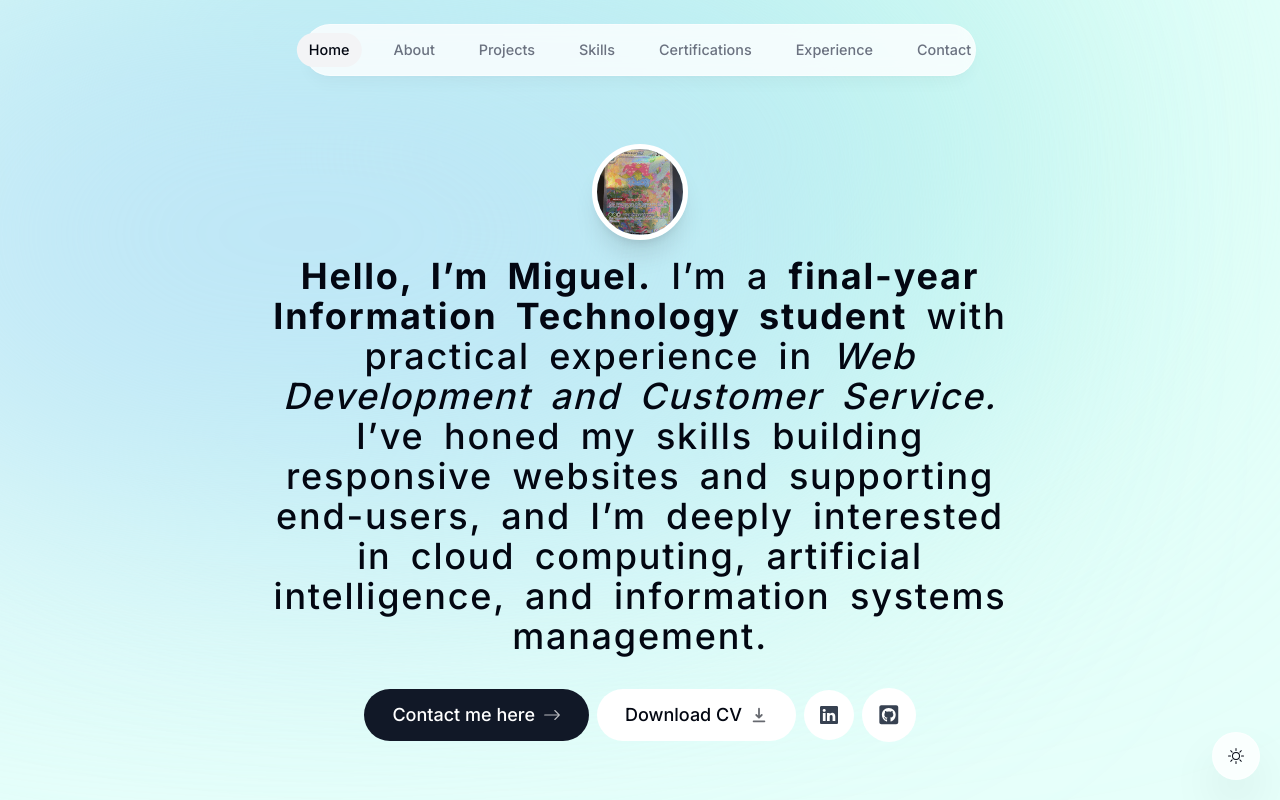
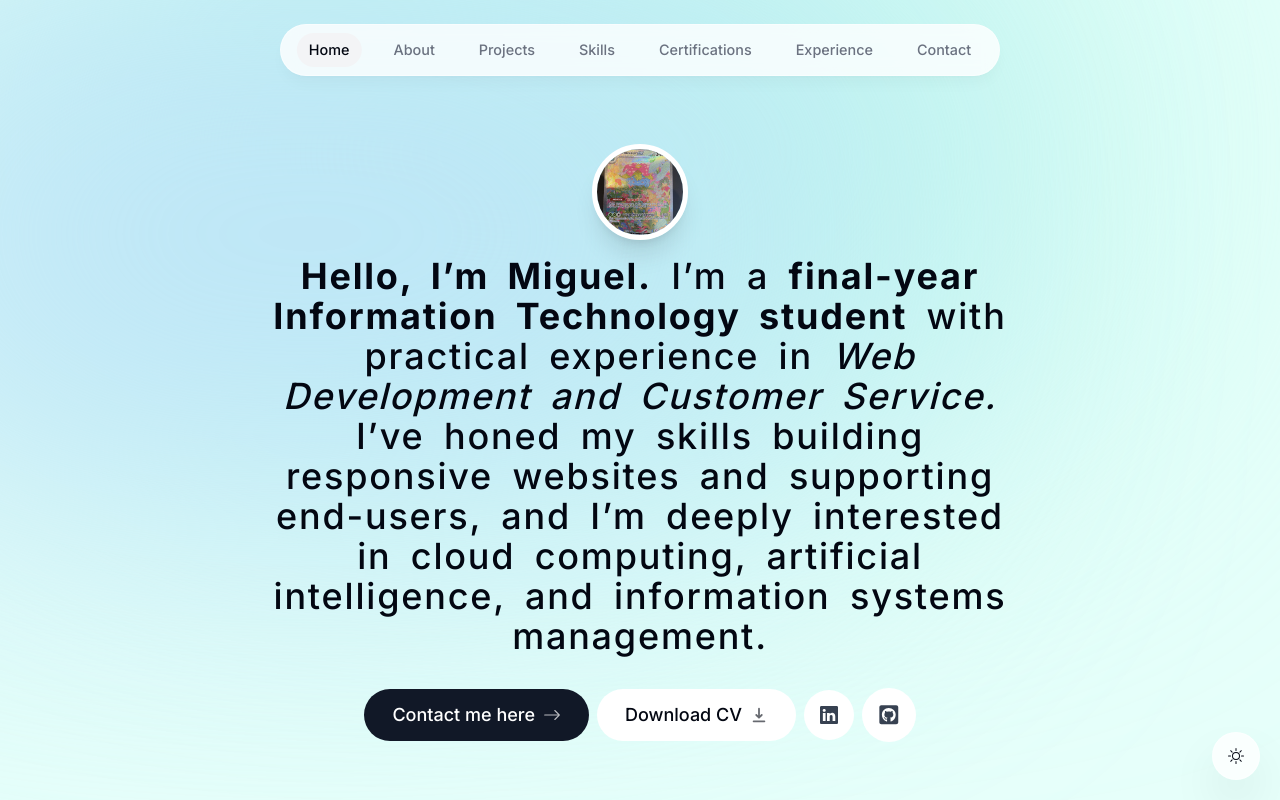
Before and after one commit to Miguell390/my-portfolio-website, a Next.js app: page / in a window 1280 px wide. Shown: the top 800 px of the page. Built offline with nearby package versions, Linux system fonts and the light colour scheme; no server answers.

Commit message:
Layout change to fit header size

```diff
--- a/components/header.tsx
+++ b/components/header.tsx
@@ -16,13 +16,14 @@
     return (
         <header className="z-[999] relative">
             <motion.div
-                className="fixed top-0 left-1/2 h-[4.5rem] w-full rounded-none border border-white border-opacity-40 bg-white bg-opacity-80 shadow-lg shadow-black/[0.03] backdrop-blur-[0.5rem] sm:top-6 sm:h-[3.25rem] sm:w-[42rem] sm:rounded-full dark:bg-gray-950 dark:border-black/40 dark:bg-opacity-75"
+                className="fixed top-0 left-1/2 h-[4.5rem] w-full rounded-none border border-white border-opacity-40 bg-white bg-opacity-80 shadow-lg shadow-black/[0.03] backdrop-blur-[0.5rem] sm:top-6 sm:h-[3.25rem] sm:w-[45rem] sm:rounded-full dark:bg-gray-950 dark:border-black/40 dark:bg-opacity-75"
                 initial={{ y: -100, x: "-50%", opacity: 0 }}
                 animate={{ y: 0, x: "-50%", opacity: 1 }}
             ></motion.div>
 
             <nav className="flex fixed top-[0.15rem] left-1/2 h-12 -translate-x-1/2 py-2 sm:top-[1.7rem] sm:h-[initial] sm:py-0">
-                <ul className="flex w-[22rem] flex-wrap items-center justify-center gap-y-1 text-[0.9rem] font-medium text-gray-500 sm:w-[initial] sm:flex-nowrap sm:gap-5">
+                {/* THE FIX IS ON THE NEXT LINE */}
+                <ul className="flex w-[22rem] flex-wrap items-center justify-center gap-y-1 text-[0.9rem] font-medium text-gray-500 sm:w-auto sm:flex-nowrap sm:gap-5">
                     {links.map((link) => (
                         <motion.li
                             className="h-3/4 flex items-center justify-center relative"
```
